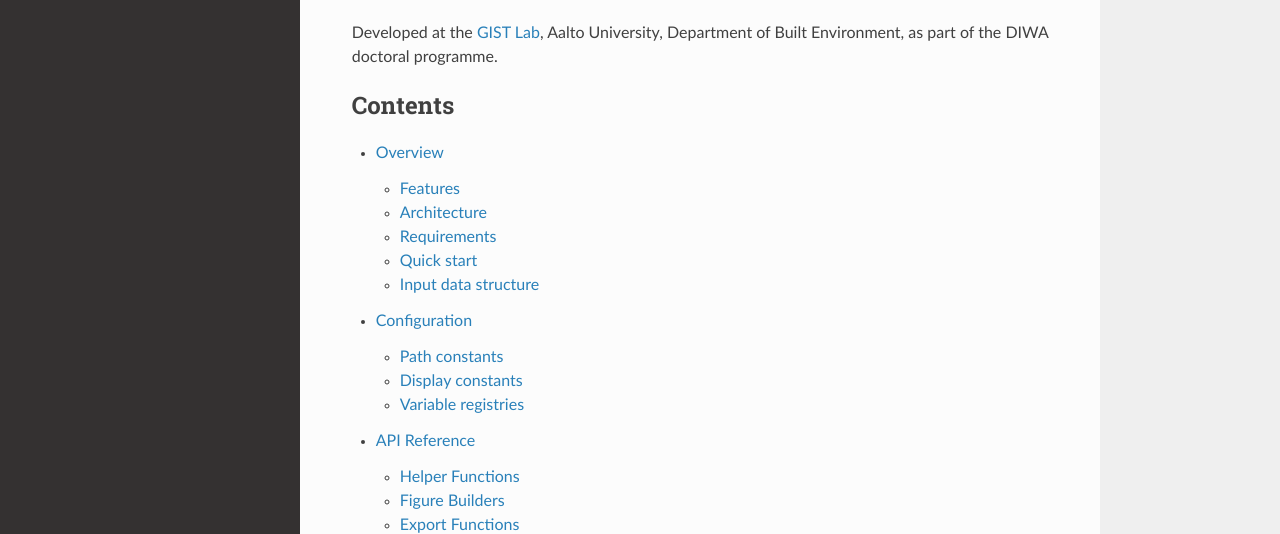
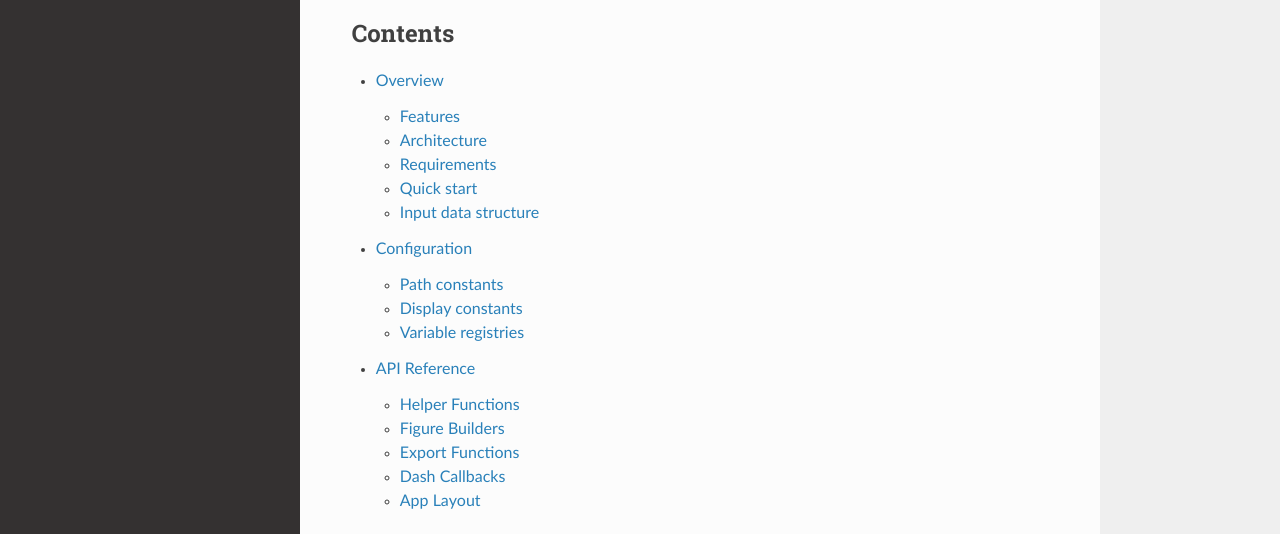
Before and after one commit to aquacropos/geoaquacrop_visualize, a plain HTML site: page docs/index.html in a window 1280 px wide. Shown: the part 235-769 px from the top of the page. Drawn offline with Linux system fonts and the light colour scheme.

Commit message:
Update index.html

```diff
--- a/docs/index.html
+++ b/docs/index.html
@@ -6,7 +6,7 @@
   <meta charset="utf-8" /><meta name="viewport" content="width=device-width, initial-scale=1" />
 
   <meta name="viewport" content="width=device-width, initial-scale=1.0" />
-  <title>GeoAquaCrop Visualizer — Documentation &mdash; GeoAquaCrop Visualizer 2.0 documentation</title>
+  <title>GeoAquaCrop Visualizer — Documentation &mdash; GeoAquaCrop Visualizer documentation</title>
       <link rel="stylesheet" type="text/css" href="_static/pygments.css?v=b86133f3" />
       <link rel="stylesheet" type="text/css" href="_static/css/theme.css?v=9edc463e" />
 
@@ -80,8 +80,7 @@ Built with Python, <a class="reference external" href="https://dash.plotly.com">
 <a class="reference external" href="https://plotly.com">Plotly</a>, it provides spatial and temporal
 exploration of simulation outputs and climate inputs across large
 multi-cell grids.</p>
-<p>Developed at the <a class="reference external" href="https://gistlab.science">GIST Lab</a>, Aalto University,
-Department of Built Environment, as part of the DIWA doctoral programme.</p>
+
 <div class="toctree-wrapper compound">
 <p class="caption" role="heading"><span class="caption-text">Contents</span></p>
 <ul>
```
